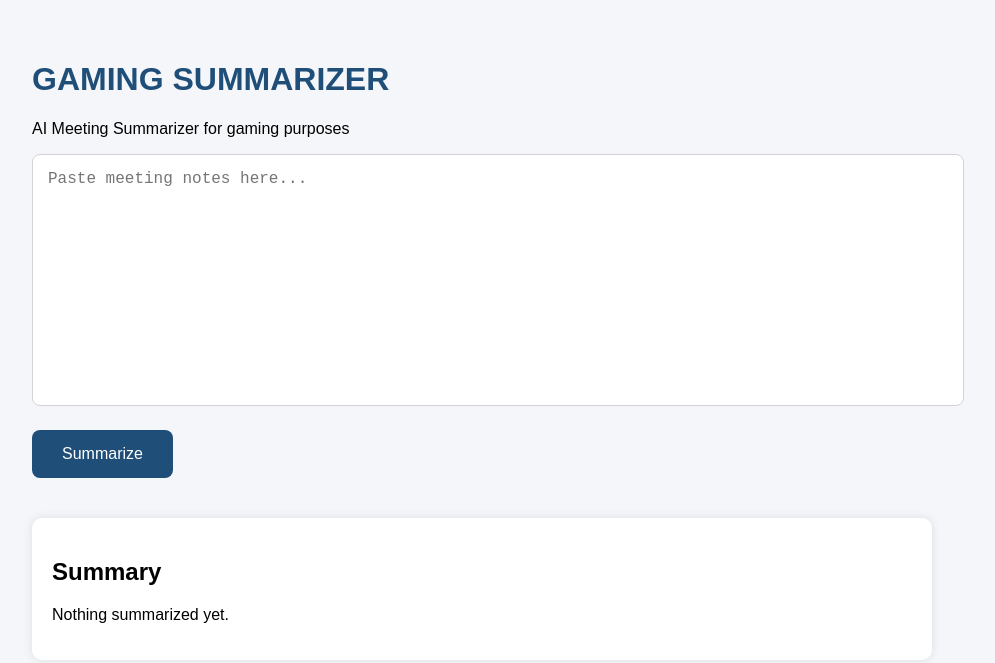
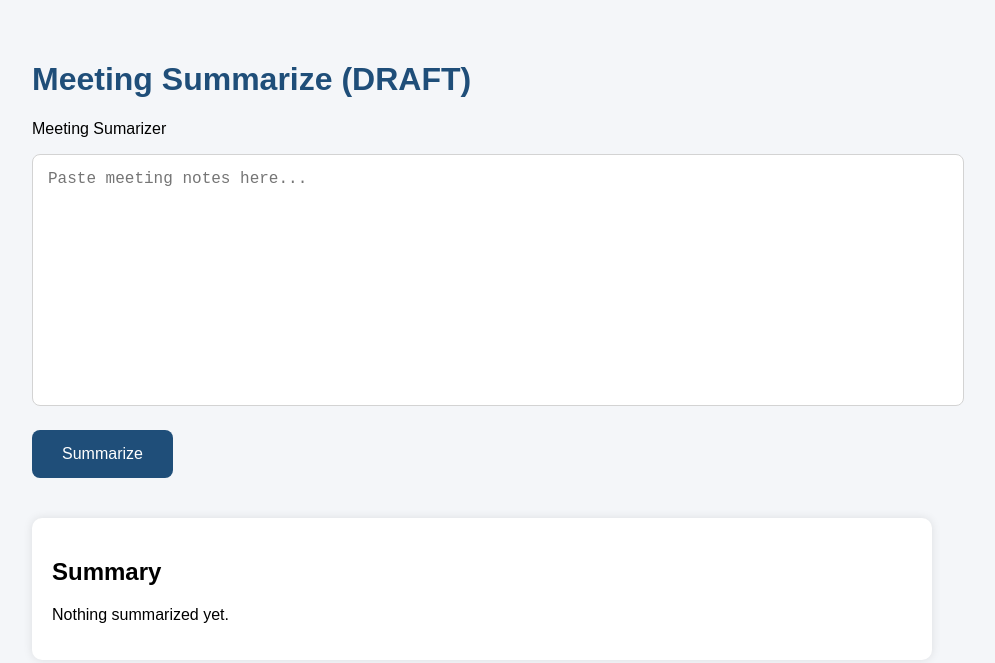
Before and after one commit to jalenwinburn/firm_ai, a plain HTML site: page index.html in a window 1280 px wide. Shown: the whole page, without its empty margins (158-1153 px from the left). Drawn offline with Linux system fonts and the light colour scheme.

```diff
--- a/templates/index.html
+++ b/index.html
@@ -3,7 +3,7 @@
 
 <head>
 
-    <title>GAMING SUMMARIZER</title>
+    <title>Meeting Summarize (DRAFT)</title>
 
     <style>
 
@@ -64,10 +64,10 @@
 
 <body>
 
-<h1>GAMING SUMMARIZER</h1>
+<h1>Meeting Summarize (DRAFT)</h1>
 
 <p>
-AI Meeting Summarizer for gaming purposes
+Meeting Sumarizer
 </p>
 
 <textarea
```
